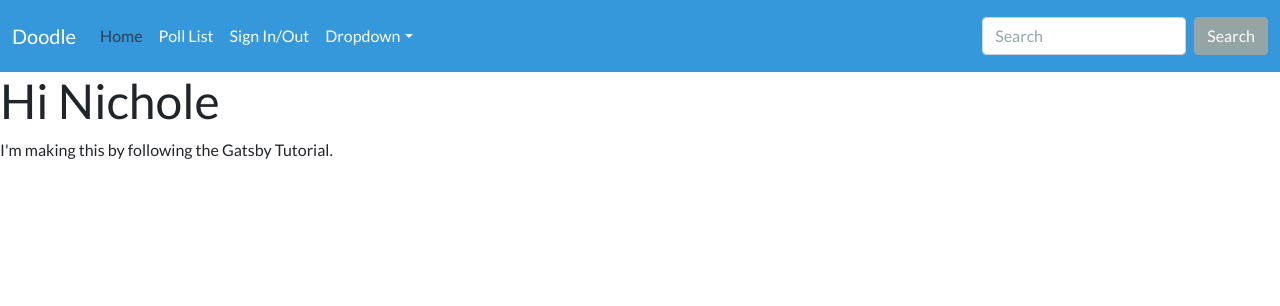
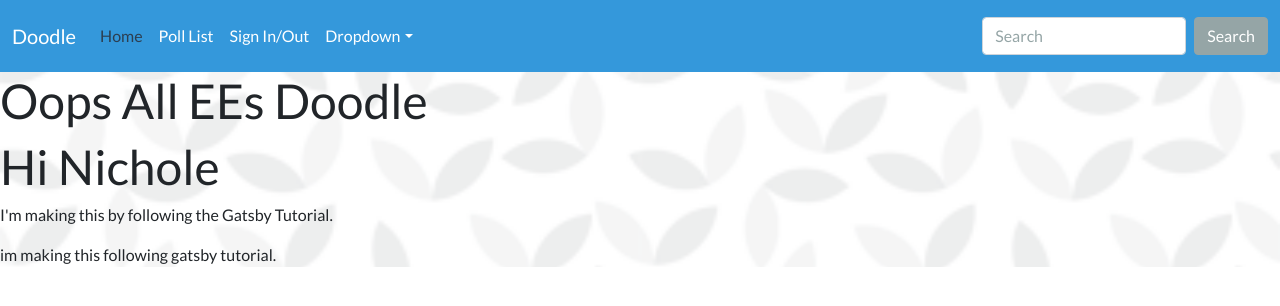
Before and after one commit to bdvonarb/Oops-All-EEs-Lab3, a Gatsby site in the folder oops-all-ees-lab3/: page / in a window 1280 px wide. Built offline with nearby package versions, Linux system fonts and the light colour scheme; Gatsby itself is replaced by a stand-in of ours.

Commit message:
Everything is in the right order The background is on top halfway

```diff
--- /dev/null
+++ b/oops-all-ees-lab3/src/components/layout.js
@@ -0,0 +1,20 @@
+import * as React from 'react'
+import '../styles/fa/css/all.css'
+import '../styles/bootstrap.min.css'
+import background from '../images/geometric-leaves.png'
+
+const Layout = ({ pageTitle, children }) => {
+    return (
+      <div style={{ backgroundImage: `url(${background})`, backgroundRepeat: 'no-repeat', backgroundPosition: 'center center', backgroundAttachment: 'fixed', backgroundSize: 'cover', webkitBackgroundSize: 'cover' }}>
+        <title>{pageTitle}</title>
+        <nav>
+
+        </nav>
+        <main>
+          <h1>{pageTitle}</h1>
+          {children}
+        </main>
+      </div>
+    )
+  }
+  export default Layout
--- a/oops-all-ees-lab3/src/components/navbar.js
+++ b/oops-all-ees-lab3/src/components/navbar.js
@@ -19,7 +19,7 @@ const NavBar = ({children}) => {
                     </a>
                     </li>
                     <li className="nav-item">
-                    <a className="nav-link" href="#">Poll List</a>
+                    <a className="nav-link" href="/src/pages/poll-list.js/">Poll List</a>
                     </li>
                     <li className="nav-item">
                     <a className="nav-link" href="#">Sign In/Out</a>
--- a/oops-all-ees-lab3/src/pages/index.js
+++ b/oops-all-ees-lab3/src/pages/index.js
@@ -1,18 +1,22 @@
 // Step 1: Import React
 import * as React from 'react'
-import {Link} from 'gatsby'
 import NavBar from '../components/navbar'
+import Layout from '../components/layout'
 
 // Step 2: Define your component
 const IndexPage = () => {
   return (
     <main>
       <NavBar></NavBar>
-      <title>Oops All EEs</title>
+      <Layout pageTitle="Oops All EEs Doodle">
       <h1>Hi Nichole</h1>
       <p>I'm making this by following the Gatsby Tutorial.</p>
 
 
+
+
+      <p> im making this following gatsby tutorial.</p>
+    </Layout>
     </main>
   )
 }
```
Also changed, not shown: oops-all-ees-lab3/src/images/geometric-leaves.png (added), oops-all-ees-lab3/src/images/triangle-mosaic.png (added), 1 other file.
